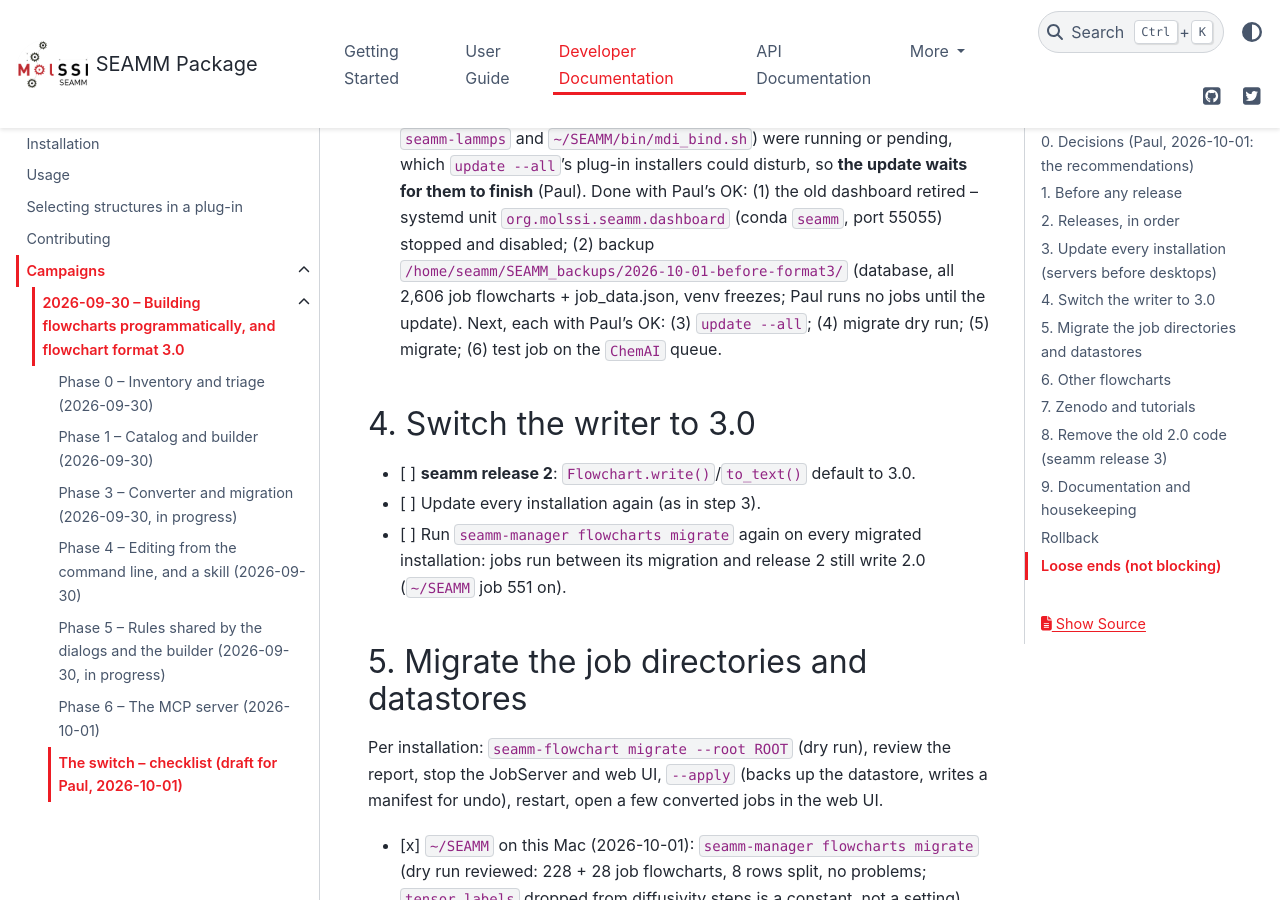
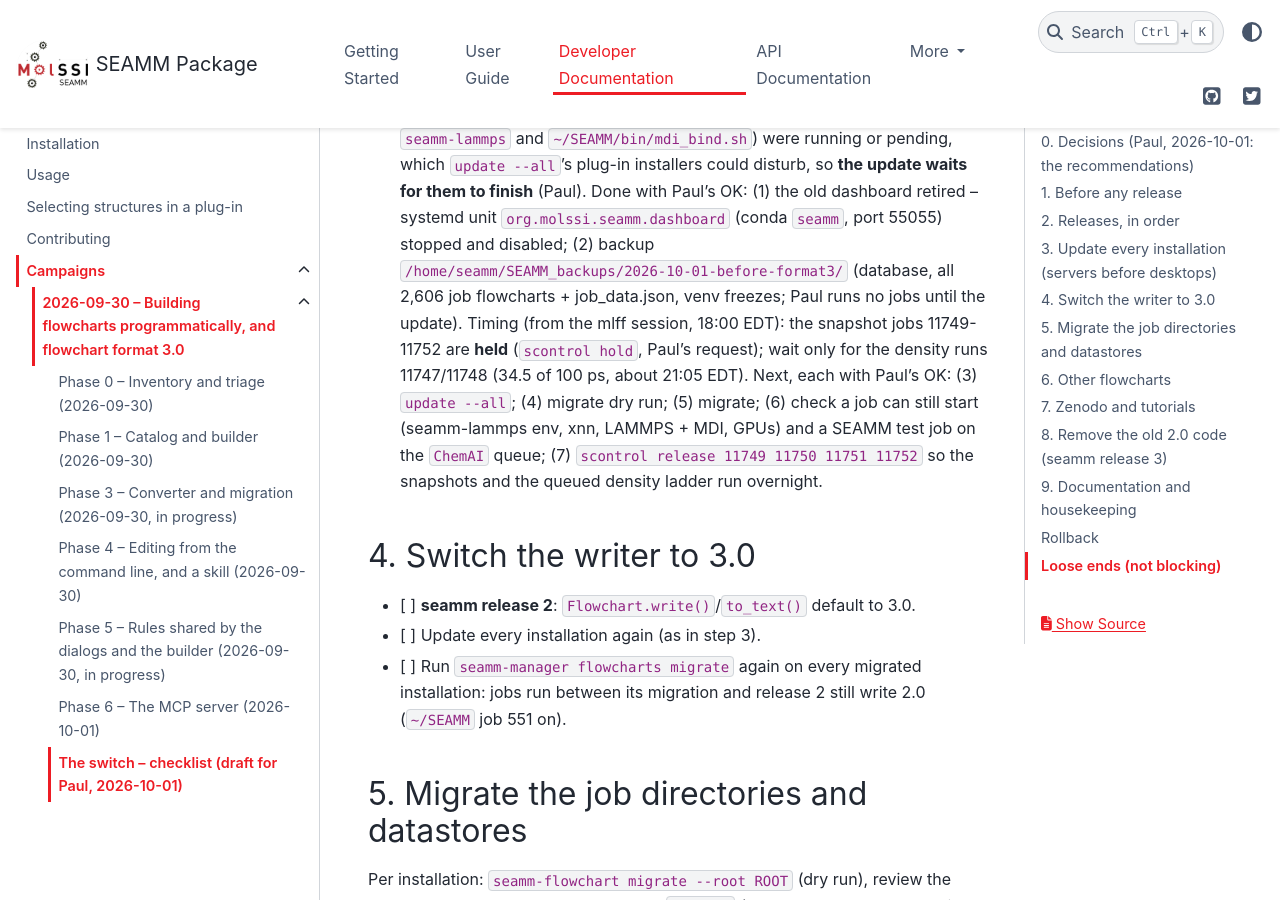
Before and after one commit to molssi-seamm/seamm, a Sphinx documentation site: the page built from docs/developer_guide/campaigns/2026-09-30/NOTES_switch.rst, in a window 1280 px wide and 900 px high, scrolled down 4833 px. Built offline with Sphinx 7.4.7 and the PyData theme 0.15.4, drawn with Linux system fonts in a browser that asks for light colours; pages that are not in the unit, such as notebooks, are missing from menus.

Commit message:
Switch checklist: ChemAI timing from the mlff session
Co-Authored-By: Claude Opus 5.5 <noreply@anthropic.com>

```diff
--- a/docs/developer_guide/campaigns/2026-09-30/NOTES_switch.rst
+++ b/docs/developer_guide/campaigns/2026-09-30/NOTES_switch.rst
@@ -166,8 +166,13 @@ small test job and check it runs and its flowchart is recorded.
   ``org.molssi.seamm.dashboard`` (conda ``seamm``, port 55055) stopped and disabled;
   (2) backup ``/home/seamm/SEAMM_backups/2026-10-01-before-format3/`` (database, all 2,606
   job flowcharts + job_data.json, venv freezes; Paul runs no jobs until the update).
-  Next, each with Paul's OK: (3) ``update --all``; (4) migrate dry run; (5) migrate;
-  (6) test job on the ``ChemAI`` queue.
+  Timing (from the mlff session, 18:00 EDT): the snapshot jobs 11749-11752 are **held**
+  (``scontrol hold``, Paul's request); wait only for the density runs 11747/11748 (34.5 of
+  100 ps, about 21:05 EDT). Next, each with Paul's OK: (3) ``update --all``; (4) migrate
+  dry run; (5) migrate; (6) check a job can still start (seamm-lammps env, xnn, LAMMPS +
+  MDI, GPUs) and a SEAMM test job on the ``ChemAI`` queue; (7)
+  ``scontrol release 11749 11750 11751 11752`` so the snapshots and the queued density
+  ladder run overnight.
 
 4. Switch the writer to 3.0
 ---------------------------
```
